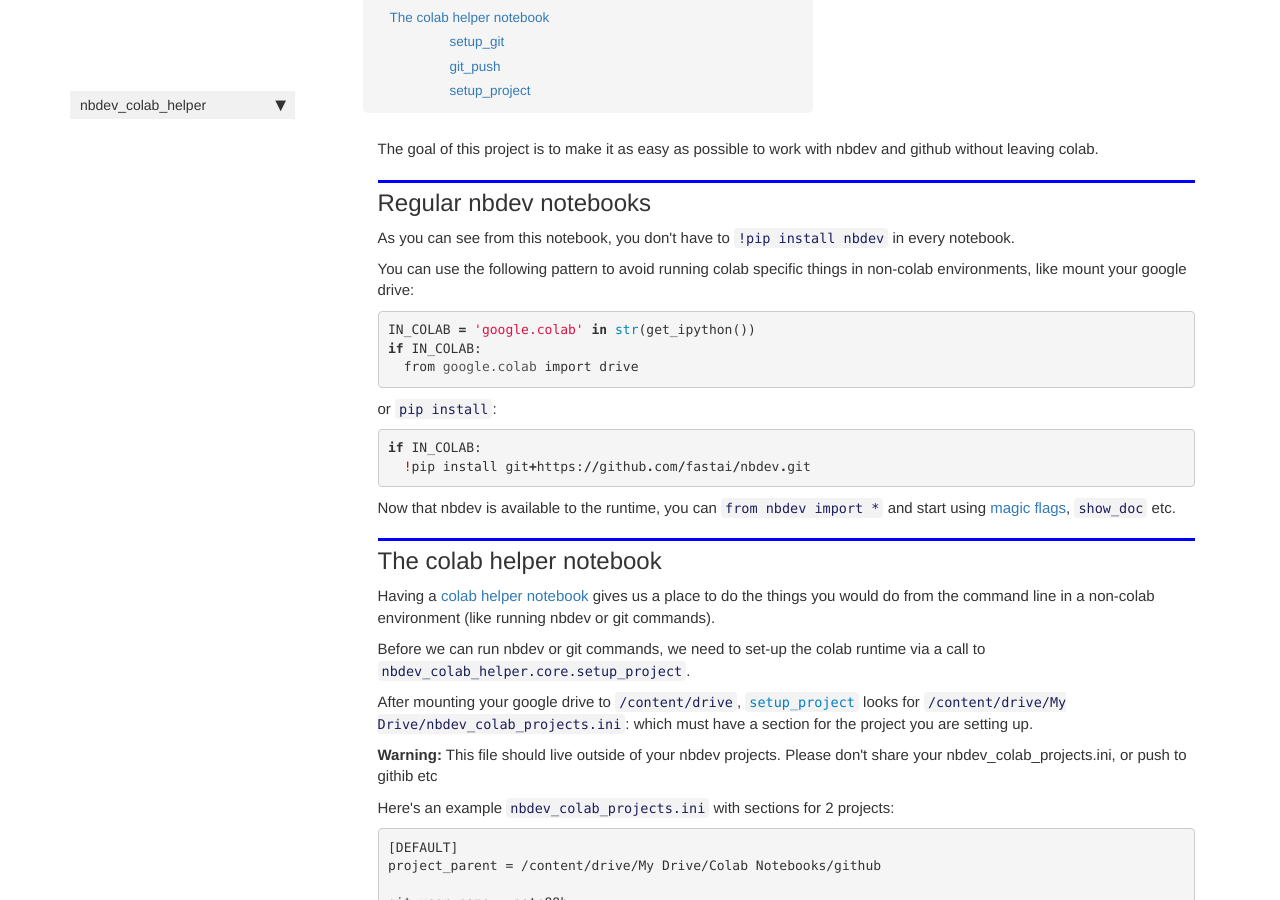
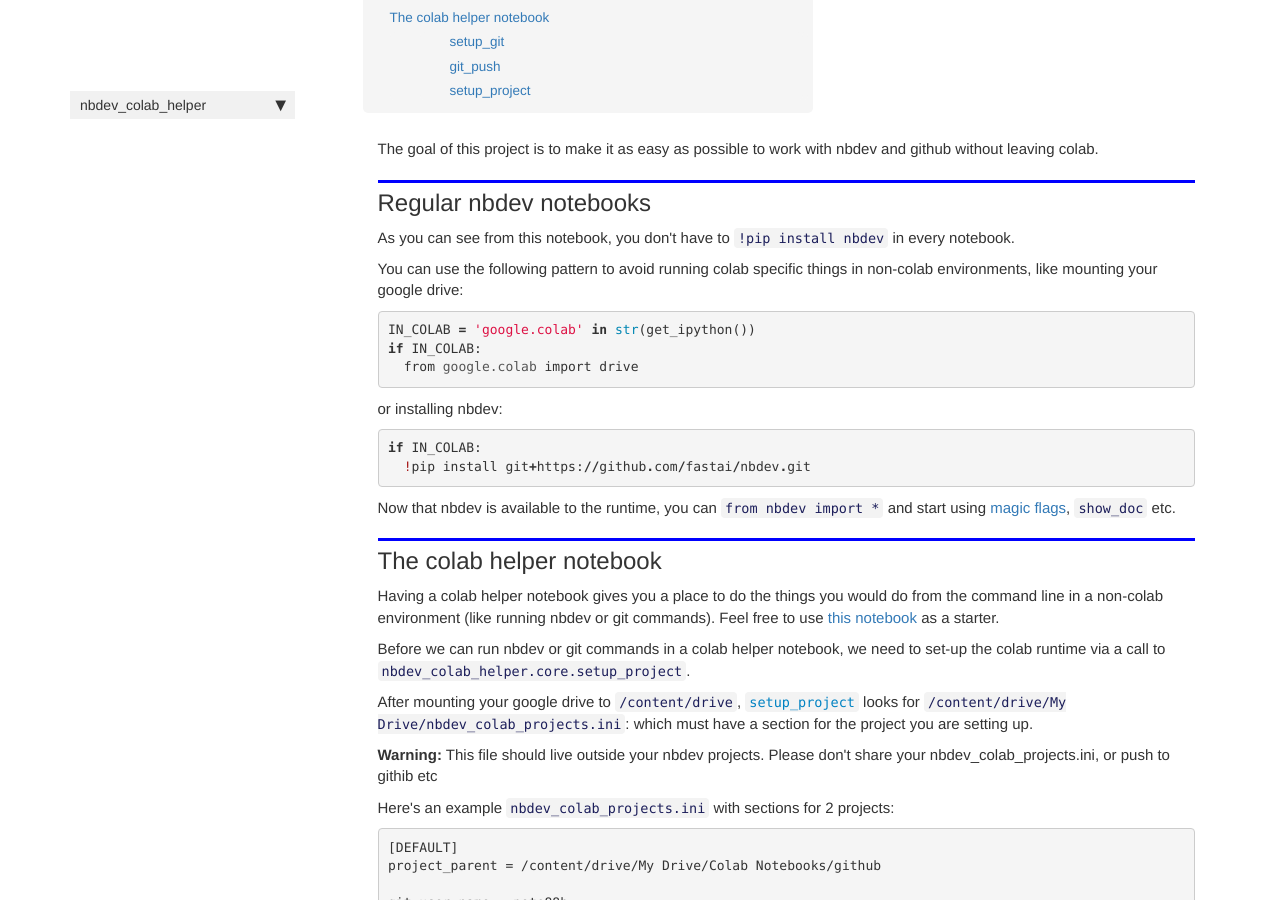
Before and after one commit to pete88b/nbdev_colab_helper, a Jekyll site: the page built from docs/core.html, in a window 1280 px wide and 900 px high, scrolled down 245 px. Built offline with Jekyll 4.4.1, drawn with Linux system fonts in a browser that asks for light colours; nearby versions of some CDN libraries; comment, search, counter and statistics services are not loaded.

Commit message:
updated docs

```diff
--- a/docs/core.html
+++ b/docs/core.html
@@ -33,20 +33,20 @@ nb_path: "00_core.ipynb"
 <div class="text_cell_render border-box-sizing rendered_html">
 <p>The goal of this project is to make it as easy as possible to work with nbdev and github without leaving colab.</p>
 <h2 id="Regular-nbdev-notebooks">Regular nbdev notebooks<a class="anchor-link" href="#Regular-nbdev-notebooks"> </a></h2><p>As you can see from this notebook, you don't have to <code>!pip install nbdev</code> in every notebook.</p>
-<p>You can use the following pattern to avoid running colab specific things in non-colab environments, like mount your google drive:</p>
+<p>You can use the following pattern to avoid running colab specific things in non-colab environments, like mounting your google drive:</p>
 <div class="highlight"><pre><span></span><span class="n">IN_COLAB</span> <span class="o">=</span> <span class="s1">&#39;google.colab&#39;</span> <span class="ow">in</span> <span class="nb">str</span><span class="p">(</span><span class="n">get_ipython</span><span class="p">())</span>
 <span class="k">if</span> <span class="n">IN_COLAB</span><span class="p">:</span>
   <span class="kn">from</span> <span class="nn">google.colab</span> <span class="kn">import</span> <span class="n">drive</span>
 </pre></div>
-<p>or <code>pip install</code>:</p>
+<p>or installing nbdev:</p>
 <div class="highlight"><pre><span></span><span class="k">if</span> <span class="n">IN_COLAB</span><span class="p">:</span>
   <span class="err">!</span><span class="n">pip</span> <span class="n">install</span> <span class="n">git</span><span class="o">+</span><span class="n">https</span><span class="p">:</span><span class="o">//</span><span class="n">github</span><span class="o">.</span><span class="n">com</span><span class="o">/</span><span class="n">fastai</span><span class="o">/</span><span class="n">nbdev</span><span class="o">.</span><span class="n">git</span>
 </pre></div>
 <p>Now that nbdev is available to the runtime, you can <code>from nbdev import *</code> and start using <a href="https://pete88b.github.io/fastpages/nbdev/fastai/jupyter/2020/06/02/nbdev-magic.html">magic flags</a>, <code>show_doc</code> etc.</p>
-<h2 id="The-colab-helper-notebook">The colab helper notebook<a class="anchor-link" href="#The-colab-helper-notebook"> </a></h2><p>Having a <a href="https://github.com/pete88b/nbdev_colab_helper/blob/master/_colab_helper.ipynb">colab helper notebook</a> gives us a place to do the things you would do from the command line in a non-colab environment (like running nbdev or git commands).</p>
-<p>Before we can run nbdev or git commands, we need to set-up the colab runtime via a call to <code>nbdev_colab_helper.core.setup_project</code>.</p>
+<h2 id="The-colab-helper-notebook">The colab helper notebook<a class="anchor-link" href="#The-colab-helper-notebook"> </a></h2><p>Having a colab helper notebook gives you a place to do the things you would do from the command line in a non-colab environment (like running nbdev or git commands). Feel free to use <a href="https://github.com/pete88b/nbdev_colab_helper/blob/master/_colab_helper.ipynb">this notebook</a> as a starter.</p>
+<p>Before we can run nbdev or git commands in a colab helper notebook, we need to set-up the colab runtime via a call to <code>nbdev_colab_helper.core.setup_project</code>.</p>
 <p>After mounting your google drive to <code>/content/drive</code>, <a href="/nbdev_colab_helper/core.html#setup_project"><code>setup_project</code></a> looks for <code>/content/drive/My Drive/nbdev_colab_projects.ini</code>: which must have a section for the project you are setting up.</p>
-<p><strong>Warning:</strong> This file should live outside of your nbdev projects. Please don't share your nbdev_colab_projects.ini, or push to githib etc</p>
+<p><strong>Warning:</strong> This file should live outside your nbdev projects. Please don't share your nbdev_colab_projects.ini, or push to githib etc</p>
 <p>Here's an example <code>nbdev_colab_projects.ini</code> with sections for 2 projects:</p>
 
 <pre><code>[DEFAULT]
```
Also changed, not shown: 2 other files.
